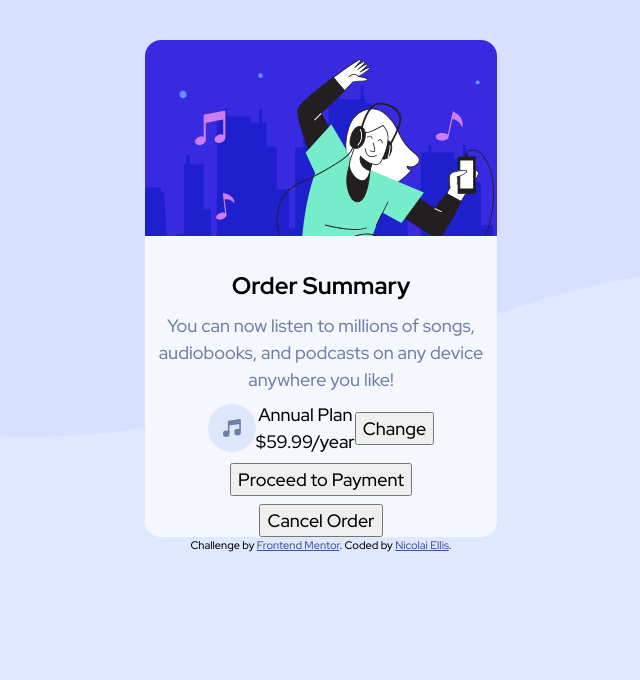
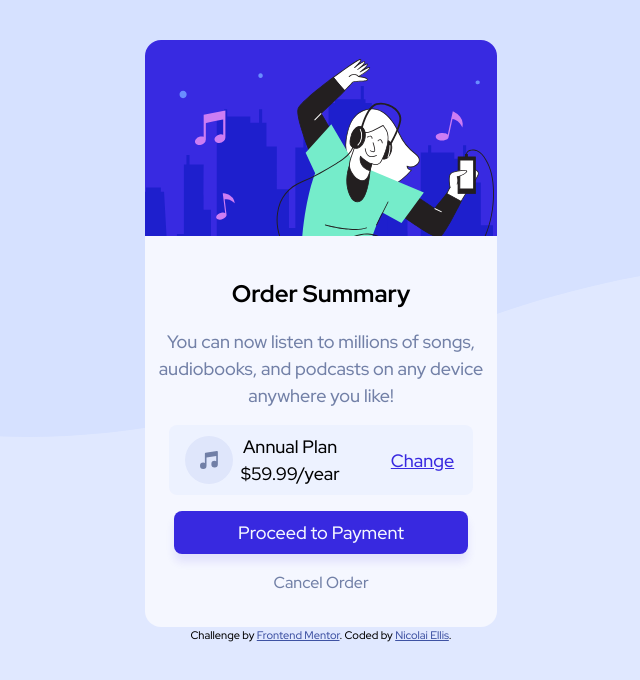
Before and after one commit to MonstersInc-sudo/probable-broccoli, a plain HTML site: page index.html in a window 1280 px wide. Shown: the top 680 px of the page, without its empty margins (319-959 px from the left). Drawn offline with Linux system fonts and the light colour scheme.

Commit message:
Finish styling buttons and containers for flex

```diff
--- a/index.html
+++ b/index.html
@@ -193,6 +193,7 @@
           any device anywhere you like!
         </p>
         <div class="plan-container">
+          <div class="plan-info-container">
             <svg xmlns="http://www.w3.org/2000/svg" width="48" height="48">
               <g fill="none" fill-rule="evenodd">
                 <circle cx="24" cy="24" r="24" fill="#DFE6FB" />
@@ -209,7 +210,8 @@
             </p>
             <p class="plan-price">$59.99/year</p>
             </div>
-          <button class="button-plan">Change</button>
+          </div>
+          <p class="change-link">Change</p>
         </div>
         <button class="button-payment">Proceed to Payment</button>
         <button class="button-cancel">Cancel Order</button>
--- a/style.css
+++ b/style.css
@@ -106,7 +106,7 @@
     border-radius: 1rem;
     background-color: var(--clr-neutral-very-pale-blue);
     max-width: 22rem;
-    gap: 0.5rem;
+    gap: 1rem;
   }
 
   .order-summary-image {
@@ -125,7 +125,18 @@
   .plan-container {
     display: flex;
     align-items: center;
+    background-color: hsl(var(--pale-blue),.4);
+    padding: .5rem 1rem;
+    border-radius: .5rem;
+    gap: 3rem;
+    justify-content: space-between;
 
+  }
+  .plan-info-container {
+    display: flex;
+    flex-direction: row;
+    gap: 0.5rem;
+    align-items: center;
   }
 
   .plan-information {
@@ -143,3 +154,46 @@
     grid-row-start: 2;
     grid-row-end: 3;
   }
+
+  .change-link {
+    text-decoration: underline var(--clr-bright-blue);
+    color: var(--clr-bright-blue);
+    padding: .2rem;
+  }
+
+  .change-link:hover {
+    color: hsl(var(--bright-blue),.7);
+    text-decoration: underline hsl(var(--bright-blue),.7);
+    cursor: pointer;
+
+  }
+
+  .button-payment {
+    padding: .5rem 4rem;
+    background-color: var(--clr-bright-blue);
+    border-radius: .5rem;
+    display: inline-block;
+    color: var(--clr-neutral-very-pale-blue);
+    box-shadow: 0rem 0.5rem .5rem hsl(var(--bright-blue),.1);
+    border: none;
+  }
+
+  .button-payment:hover {
+    cursor: pointer;
+    background-color: hsl(var(--bright-blue),.7);
+  }
+
+  .button-cancel {
+    background-color: transparent;
+    outline: none;
+    border: none;
+    color: var(--clr-neutral-desaturated-blue);
+    font-size: var(--fs-350);
+    padding-bottom: 2rem;
+
+  }
+
+  .button-cancel:hover {
+    color: var(--clr-neutral-dark-blue);
+    cursor: pointer;
+  }
```
Lines whose indentation alone changed are shown as unchanged.
